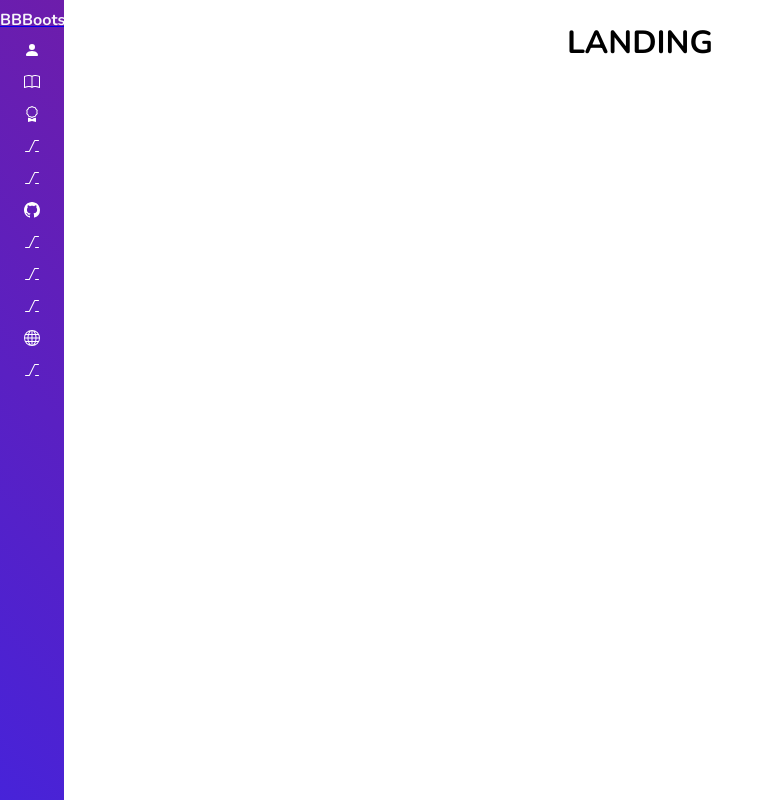
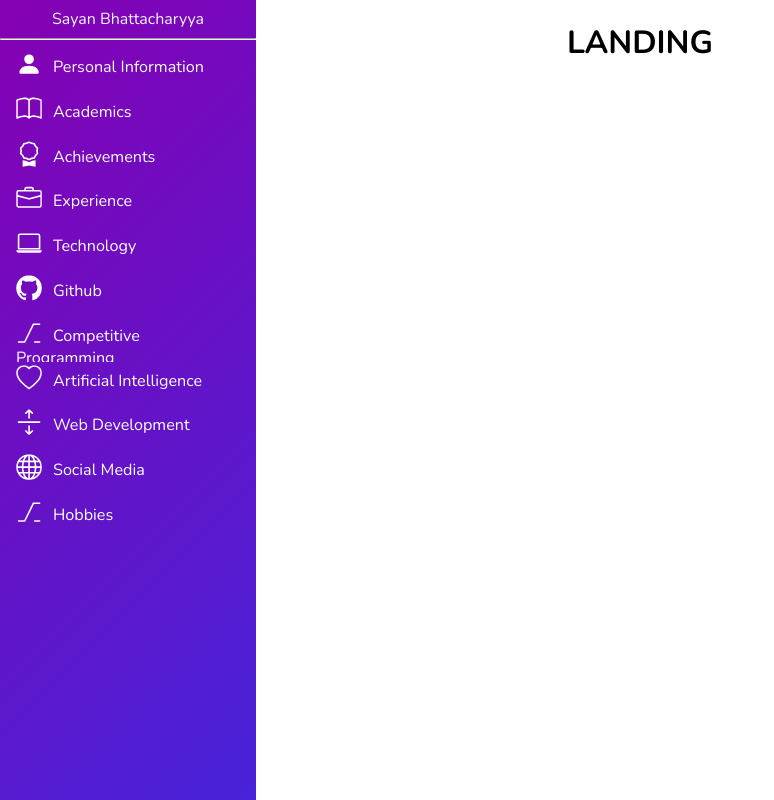
Before and after one commit to Sayan3990/Personal-Website-Template, a React (Create React App) app: page / in a window 1280 px wide. Shown: the whole page, without its empty margins (0-774 px from the left). Built offline with nearby package versions, Linux system fonts and the light colour scheme.

Commit message:
Adding SideNavBar

```diff
--- a/src/App.css
+++ b/src/App.css
@@ -26,7 +26,7 @@ body {
     padding: 0;
     font-family: var(--body-font);
     font-size: var(--normal-font-size);
-    transition: 0.7s;
+    transition: 0.5s;
 }
 
 .l-navbar {
@@ -35,8 +35,8 @@ body {
     left: 0;
     width: var(--nav-width);
     height: 100vh;
-    background-image: linear-gradient( 45deg, var(--first-color), #6d1dab);
-    padding: .3rem 0 1rem;
+    background-image: linear-gradient( -45deg, var(--first-color), #8600b3 );
+    padding: .5rem 0 2rem;
     transition: .5s;
     z-index: var(--z-fixed)
 }
@@ -49,26 +49,6 @@ body {
     overflow: hidden;
 }
 
-.nav_link {
-    color: white;
-    align-items: center;
-    padding: .5rem;
-}
-
-.nav_logo {
-    margin-bottom: 2rem
-}
-
-.nav_logo-icon {
-    font-size: 1.25rem;
-    color: var(--white-color)
-}
-
-.nav_logo-name {
-    color: var(--white-color);
-    font-weight: 700
-}
-
 .nav_list {
     display: flex;
     flex-direction: column;
@@ -76,47 +56,42 @@ body {
 
 .nav_link {
     position: relative;
-    height: 2rem;
-    color: var(--first-color-light);
-    transition-delay: 0.5;
+    padding: 0.5rem 1rem;
+    height: 2.8rem;
+    color: #F7F6FB;
+    font-size: 1.01rem;
+    text-decoration: none;
+    text-align: left;
+    transition-delay: 0.5s;
     transition: 0.5s;
-    text-decoration: none;
     overflow: hidden;
+    visibility: visible;
+    animation: navLinkAni 0.7s ease-out 0s 1;
+}
+
+@keyframes navLinkAni {
+    0%, 40% {
+        height: 0rem;
+        opacity: 0;
+    }
+    100% {
+        height: 2.8rem;
+        opacity: 1;
+    }
 }
 
 .nav_link:hover {
-    color: var(--white-color)
+
+    opacity: 0.7;
 }
 
 .nav_name {
     color: white;
 }
 
-.show {
-    left: 0
-}
-
-.body-pd {
-    padding-left: calc(var(--nav-width) + 1rem)
-}
-
-.active {
-    color: var(--white-color)
-}
-
-.active::before {
-    content: '';
-    position: absolute;
-    left: 0;
-    width: 2px;
-    height: 32px;
-    background-color: var(--white-color)
-}
-
-.height-100 {
-    height: 100vh
-}
-
-i {
+.nav_logo {
+    padding: 0 auto;
+    text-decoration: none;
+    font-size: 1rem;
     color: #F7F6FB;
 }
--- a/src/Components/Functions/SideNavBar.tsx
+++ b/src/Components/Functions/SideNavBar.tsx
@@ -7,10 +7,10 @@ import * as routes from '../../Constants/routes';
 import { navList } from '../../shared/SideBarInfo';
 import * as Icon from 'react-bootstrap-icons';
 
-const iconStyle = { color: "white", height: "20px" };
+const iconStyle = { color: "white", transform: "scale(160%)", margin: "auto 1rem auto 0.3rem" };
 
 interface ActiveSideNavBarElement {
-    ElementId: number
+    ElementId: string
 }
 
 interface IState {
@@ -27,17 +27,17 @@ function getIcon(id: number) {
         case 3:
             return <Icon.Award style={iconStyle} />
         case 4:
-            return <Icon.Alt style={iconStyle} />
+            return <Icon.Briefcase style={iconStyle} />
         case 5:
-            return <Icon.Alt style={iconStyle} />
+            return <Icon.Laptop style={iconStyle} />
         case 6:
             return <Icon.Github style={iconStyle} />
         case 7:
             return <Icon.Alt style={iconStyle} />
         case 8:
-            return <Icon.Alt style={iconStyle} />
+            return <Icon.Heart style={iconStyle} />
         case 9:
-            return <Icon.Alt style={iconStyle} />
+            return <Icon.ArrowsExpand style={iconStyle} />
         case 10:
             return <Icon.Globe style={iconStyle} />
         case 11:
@@ -55,7 +55,7 @@ export default class SideNavBar extends Component {
     }
 
     state: IState = {
-        isVisible: false
+        isVisible: true
     }
 
     handleSideNavBar() {
@@ -65,23 +65,31 @@ export default class SideNavBar extends Component {
     public render() {
         const width :string = this.state.isVisible? "16rem" : "4rem";
         return (
-            <div className="l-navbar" id="nav-bar" style={{ width: width }}>
+            <div className="l-navbar" style={{ width: width }}>
                 <nav className="nav">
                     <div>
                         <a href="#" className="nav_logo" onClick={this.handleSideNavBar}>
-                            <i className='bx bx-layer nav_logo-icon'></i>
-                            <span className="nav_logo-name">BBBootstrap</span>
+                            <span className="nav_logo-name">Sayan Bhattacharyya</span>
                         </a>
+                        <hr/>
                         <div className="nav_list">
                             {
                                 navList.map(( navElement, index ) => {
                                     return (
                                         <Link to={navElement.link} className="nav_link" key={index}>
                                         {
-                                            this.state.isVisible ?
-                                            <span className="nav_name">
-                                                {navElement.title}</span>
-                                            : getIcon(navElement.image)
+                                            <>
+                                                {
+                                                    getIcon( navElement.image )
+                                                }{
+                                                    this.state.isVisible ?
+                                                    <span className={ "nav_name" }>
+                                                            {navElement.title}
+                                                    </span>
+                                                    :""
+
+                                                }
+                                            </>
                                         }
                                         </Link>
                                     )
--- a/src/Constants/routes.ts
+++ b/src/Constants/routes.ts
@@ -5,7 +5,8 @@ export const TECH = "/tech";
 export const ACHIEVEMENTS = "/achievements";
 export const EXPERIENCES = "/experiences";
 export const GITHUB = "/github";
+export const WEB_DEV = "/web-development";
+export const AI = "/artificial-intelligence";
 export const CP = "/competitive-programming";
-export const AI = "/artificial-intelligence";
 export const SOCIAL_MEDIA = "/social-media";
 export const HOBBIES = "/hobbies";
--- a/src/shared/SideBarInfo.ts
+++ b/src/shared/SideBarInfo.ts
@@ -1,57 +1,59 @@
+import * as routes from '../Constants/routes';
+
 export const navList = [
     {
         title: "Personal Information",
         image: 1,
-        link: ""
+        link: routes.PERSONAL_INFO
     },
     {
         title: "Academics",
         image: 2,
-        link: ""
+        link: routes.ACADEMICS
     },
     {
         title: "Achievements",
         image: 3,
-        link: ""
+        link: routes.ACHIEVEMENTS
     },
     {
         title: "Experience",
         image: 4,
-        link: ""
+        link: routes.EXPERIENCES
     },
     {
         title: "Technology",
         image: 5,
-        link: ""
+        link: routes.TECH
     },
     {
-        title: "GIthub",
+        title: "Github",
         image: 6,
-        link: ""
+        link: routes.GITHUB
     },
     {
         title: "Competitive Programming",
         image: 7,
-        link: ""
+        link: routes.CP
     },
     {
         title: "Artificial Intelligence",
         image: 8,
-        link: ""
+        link: routes.AI
     },
     {
         title: "Web Development",
         image: 9,
-        link: ""
+        link: routes.WEB_DEV
     },
     {
         title: "Social Media",
         image: 10,
-        link: ""
+        link: routes.SOCIAL_MEDIA
     },
     {
         title: "Hobbies",
         image: 11,
-        link: ""
+        link: routes.HOBBIES
     }
 ];
```
